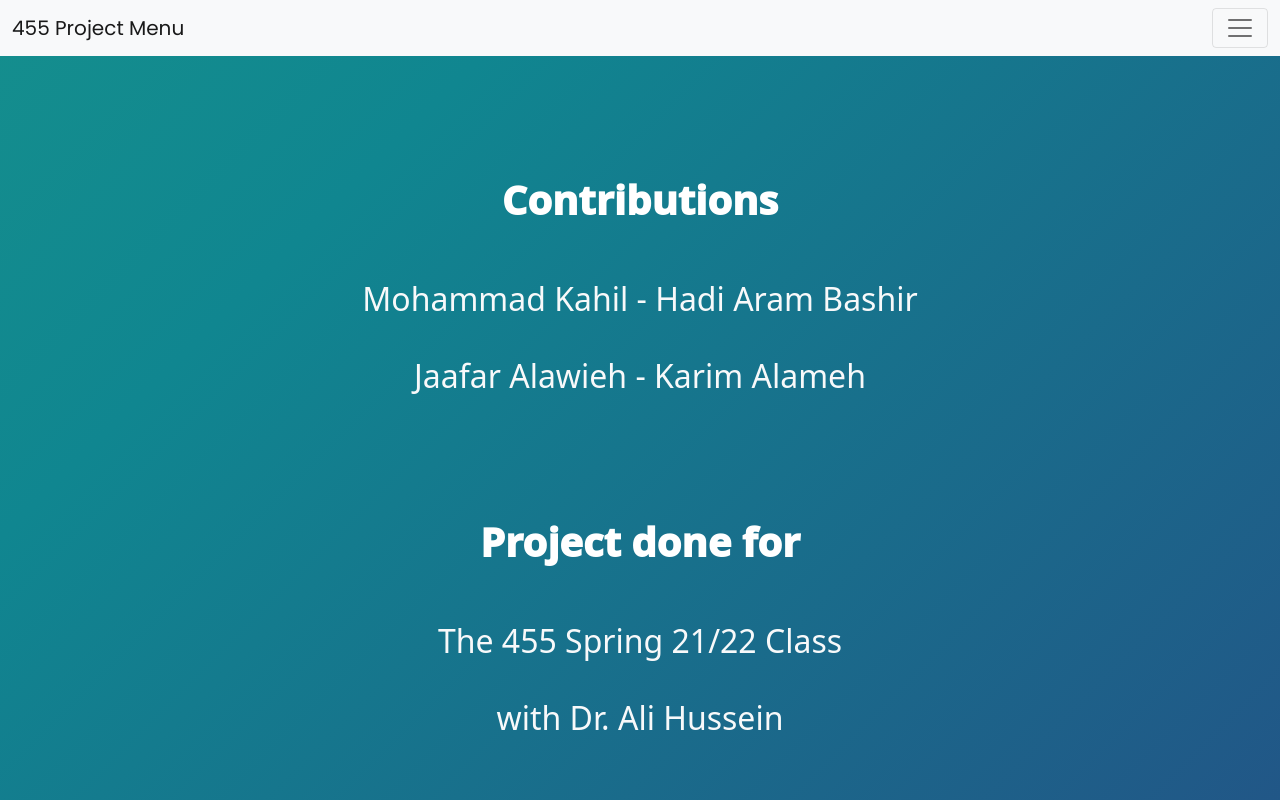
After one commit to mka-1/EECE455-Number-Theory, a Flask app: page /about/ in a window 1280 px wide. The commit adds this page. Run offline with Flask 2, Linux system fonts and the light colour scheme.

Commit message:
Improving UI

```diff
--- a/main.py
+++ b/main.py
@@ -318,7 +318,11 @@ def chineseRemTheorem():
 
     return render_template("chineseRemTh.html", result = rows, success = success)
 
+@app.route('/about/',  methods=['POST', 'GET'])
+def about():
 
+
+    return render_template("about.html")
 
 
 
--- /dev/null
+++ b/templates/about.html
@@ -0,0 +1,40 @@
+<!doctype html>
+{% extends 'base.html' %}
+
+<html><head>
+
+
+    <style>
+       @import url('https://fonts.googleapis.com/css2?family=Inter&family=Roboto:wght@100&display=swap');
+
+       body{
+          font-family: 'Inter', sans-serif;
+          color: white;
+          text-align: center;
+          margin: auto;
+          width: 50%;
+          vertical-align: center;
+          text-align: center;
+
+       }
+
+
+    </style>
+
+
+ </head>
+
+{% block content %}
+
+<body>
+
+    <h1 style="font-weight: 1000;text-align:center;"><br> </br> Contributions <br> </br></h1>
+      <h2 style="text-align:center;"> Mohammad Kahil - Hadi Aram Bashir<br> </br> Jaafar Alawieh - Karim Alameh<br> </br> <br> </br></h2>
+      <h1 style="font-weight: 1000;text-align:center;">Project done for <br> </br></h1>
+      <h2 style="text-align:center;"> The 455 Spring 21/22 Class <br> </br>with Dr. Ali Hussein</h2>
+
+
+</body>
+
+{% endblock %}
+</html>
--- a/templates/base.html
+++ b/templates/base.html
@@ -17,7 +17,7 @@
 
 
     body {
-            background: linear-gradient(-45deg, grey, grey, black, black);
+            background: linear-gradient(-45deg, #2f3180,#108690, #27b183, #ffe169);
             background-size: 400% 400%;
             animation: gradient 15s ease infinite;
             height: 100vh;
--- a/templates/chineseRemTh.html
+++ b/templates/chineseRemTh.html
@@ -45,7 +45,7 @@
     <h1>Chinese Remainder Theorem</h1>
 
 
-    <div class="card bg-dark text-white">
+    <div style="padding-left:50px; padding-right: 50px;" class="card bg-white text-dark">
       <br>
       <h2>Definition:</h2>
       <span>Chinese Remainder Theorem is used to speed up modulo computations. If we're working with a modulo which is a
--- a/templates/fastExponentiation.html
+++ b/templates/fastExponentiation.html
@@ -44,8 +44,8 @@
 
     <h1>Fast Exponentiation</h1>
 
-<div class="card bg-dark text-white">
-  <br>
+    <div style="padding-left:50px; padding-right: 50px;" class="card bg-white text-dark">
+      <br>
   <h2>Definition:</h2>
   <span>Modular exponentiation is exponentiation performed over a modulus. It is useful in computer science, especially
     in the field of public-key cryptography, where it is used in both Diffie-Hellman Key Exchange and RSA public/private
--- a/templates/navbar.html
+++ b/templates/navbar.html
@@ -1,7 +1,7 @@
 <nav class="navbar navbar-light bg-light">
-
+  <link href='https://fonts.googleapis.com/css?family=Poppins' rel='stylesheet'>
     <div class="container-fluid">
-      <a class="navbar-brand" href="{{ url_for('main') }}">455 project Menu</a>
+      <a style="font-family:Poppins" class="navbar-brand" href="{{ url_for('main') }}">455 Project Menu</a>
       <button class="navbar-toggler" type="button" data-bs-toggle="collapse" data-bs-target="#navbarSupportedContent" aria-controls="navbarSupportedContent" aria-expanded="false" aria-label="Toggle navigation">
         <span class="navbar-toggler-icon"></span>
       </button>
--- a/templates/primeFactor.html
+++ b/templates/primeFactor.html
@@ -49,8 +49,8 @@
     <br>
     <br>
 
-    <div class = "card bg-dark text-white">
-        <br>
+    <div style="padding-left:50px; padding-right: 50px;" class="card bg-white text-dark">
+      <br>
         <h2>Definition:</h2>
         <span>Prime factorization is a way of expressing a number as a product of its prime factors. A prime number is a
             number that has exactly two factors, 1 and the number itself. For example, if we take the number 30. We know
--- a/templates/totientFunction.html
+++ b/templates/totientFunction.html
@@ -48,7 +48,7 @@
     <br>
 
 
-    <div class = "card bg-dark text-white">
+    <div style="padding-left:50px; padding-right: 50px;" class="card bg-white text-dark">
       <br>
       <h2>Definition:</h2>
       <span>The totient function &phi;(n), also called Euler's totient function, is defined as the number of positive integers
```
Also changed, not shown: templates/index.html (+19 -17 lines), templates/millerRabinAlgorithm.html (+3 -4 lines).
